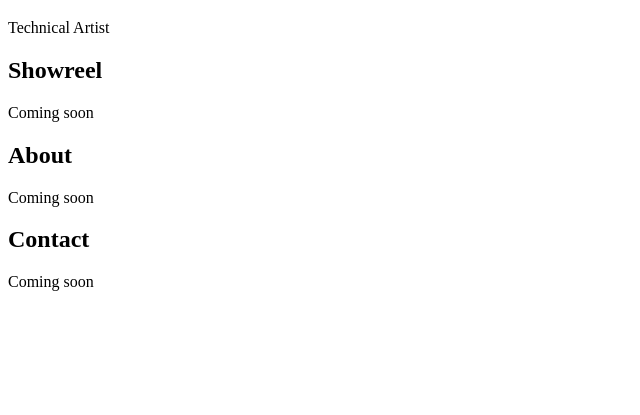
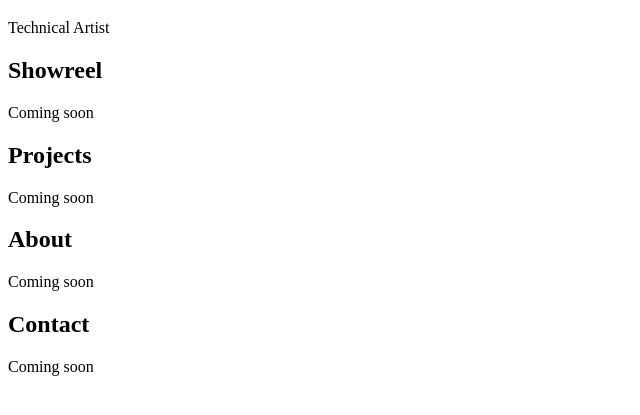
Before and after one commit to oserifogullari18/technicalart, a plain HTML site: page index.html in a window 1280 px wide. Shown: the part 61-476 px from the top of the page, without its empty margins (0-640 px from the left). Drawn offline with Linux system fonts and the light colour scheme.

Commit message:
Move content into body, add Projects section

```diff
--- a/index.html
+++ b/index.html
@@ -5,15 +5,17 @@
     <meta name="viewport" content="width=device-width, initial-scale=1.0">
     <title>Özlem Şerifoğulları - Technical Artist</title>
 </head>
+
+<body>
     <h1>Özlem Şerifoğulları</h1>
     <p>Technical Artist</p>
     <h2>Showreel</h2>
+    <p>Coming soon</p>
+    <h2>Projects</h2>
     <p>Coming soon</p>
     <h2>About</h2>
     <p>Coming soon</p>
     <h2>Contact</h2>
     <p>Coming soon</p>
-<body>
-
 </body>
 </html>
```
Lines whose indentation alone changed are shown as unchanged.
